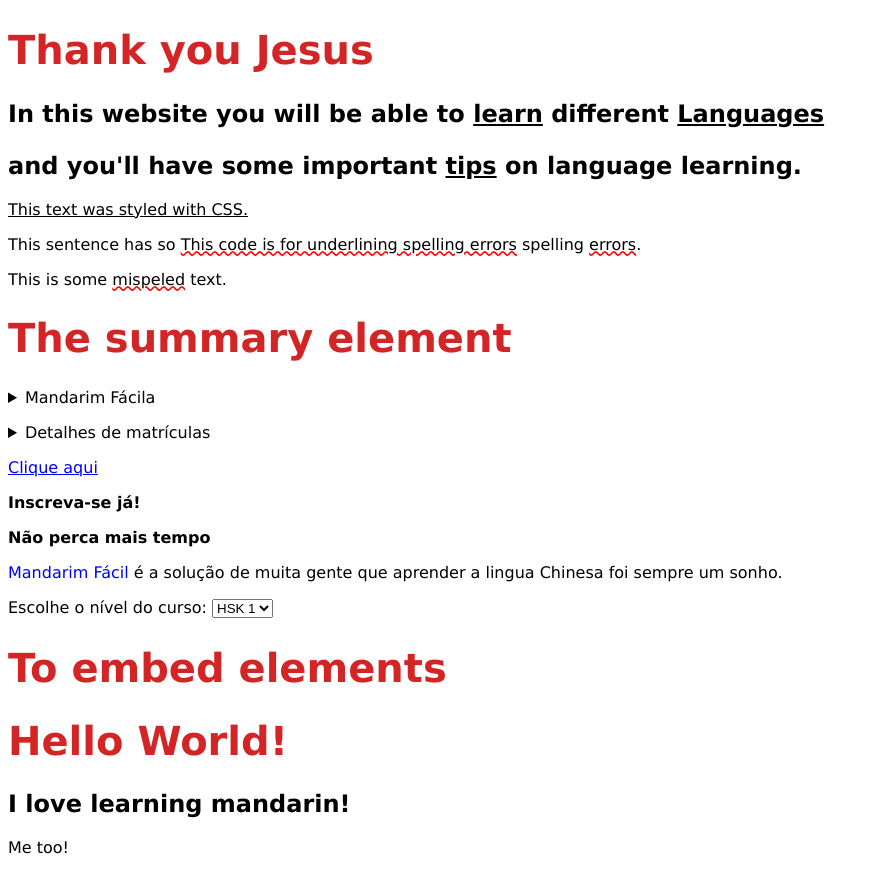
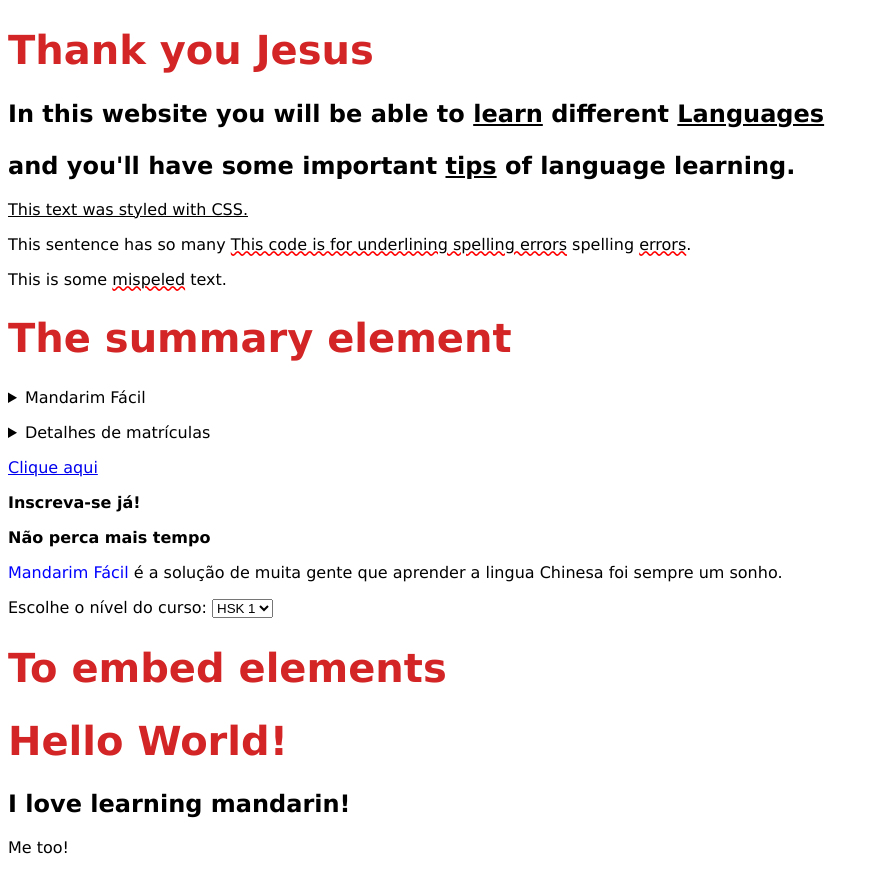
Before and after one commit to Dage2411/NewSimple_web, a plain HTML site: page index.html in a window 1280 px wide. Shown: the whole page, without its empty margins (0-878 px from the left). Drawn offline with Linux system fonts and the light colour scheme.

Commit message:
Update index.html
Changed some spelling issues.

```diff
--- a/index.html
+++ b/index.html
@@ -49,19 +49,19 @@ body {
   <h1>Thank you Jesus</h1>
 
   <h2>In this website you will be able to <u>learn</u> different <u>Languages</u>   <p></p>
-     and you'll have some important <u>tips</u> on language learning.</h2>
+     and you'll have some important <u>tips</u> of language learning.</h2>
 
      <span class="underline">This text was styled with CSS.</span>    <p></p>
 
 
-     <p>This sentence has so <u class="spelling">This code is for underlining spelling errors</u> spelling <u class="spelling">errors</u>.</p>
+     <p>This sentence has so many <u class="spelling">This code is for underlining spelling errors</u> spelling <u class="spelling">errors</u>.</p>
 
      <p>This is some <u class="spelling-error">mispeled</u> text.</p>
 
      <h1>The summary element</h1>
 
 <details>
-  <summary>Mandarim Fácila</summary>
+  <summary>Mandarim Fácil</summary>
   <p>Mandarim Fácil é um canal de aprendizado da língua Chinesa, o Mandarim, <p></p>
   e até hoje já formou mais de 100 estudantes fluentes na língua.</p>
 </details>
```
